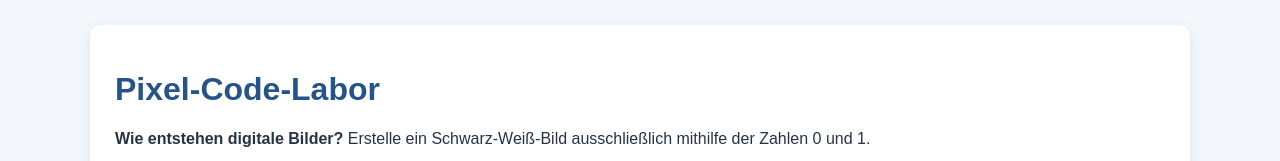
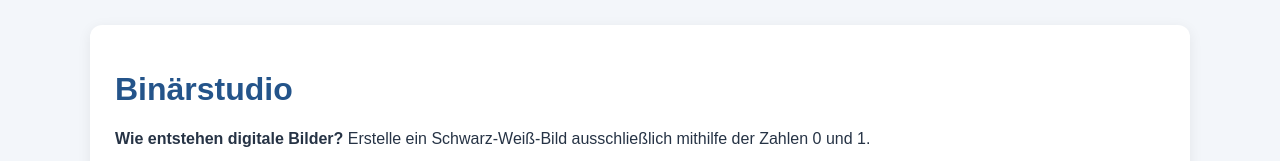
Before and after one commit to herr-sovili/pixel-code-labor, a plain HTML site: page index.html in a window 1280 px wide. Shown: the top 161 px of the page. Drawn offline with Linux system fonts and the light colour scheme.

Commit message:
Update index.html

```diff
--- a/index.html
+++ b/index.html
@@ -4,7 +4,7 @@
 <head>
 <meta charset="UTF-8">
 <meta name="viewport" content="width=device-width, initial-scale=1">
-<title>Pixel-Code-Labor</title>
+<title>Binärstudio</title>
 <style>
 * { box-sizing: border-box; }
 body {
@@ -98,7 +98,7 @@ button:hover { background: #e4eefb; }
 </head>
 <body>
 <main>
-<h1>Pixel-Code-Labor</h1>
+<h1>Binärstudio</h1>
 <p>
   <strong>Wie entstehen digitale Bilder?</strong>
   Erstelle ein Schwarz-Weiß-Bild ausschließlich
```
